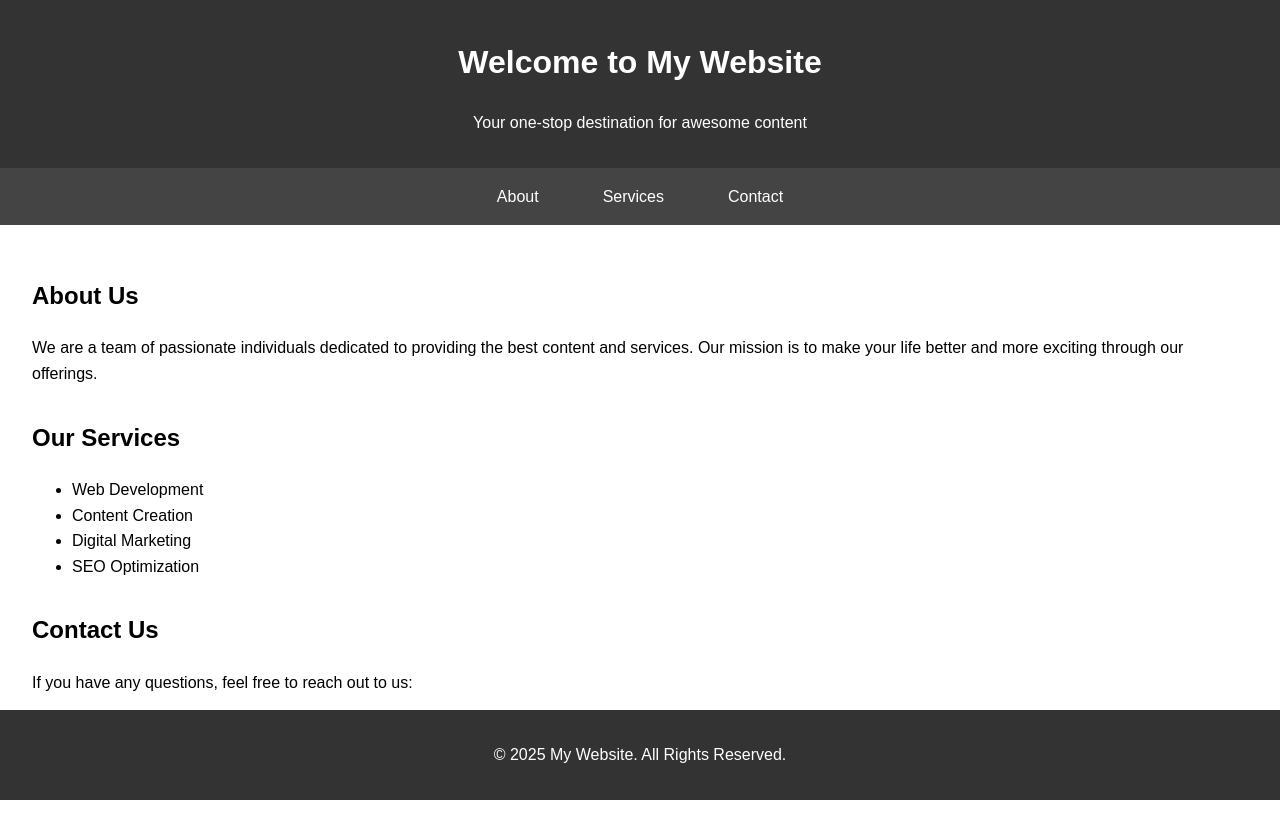
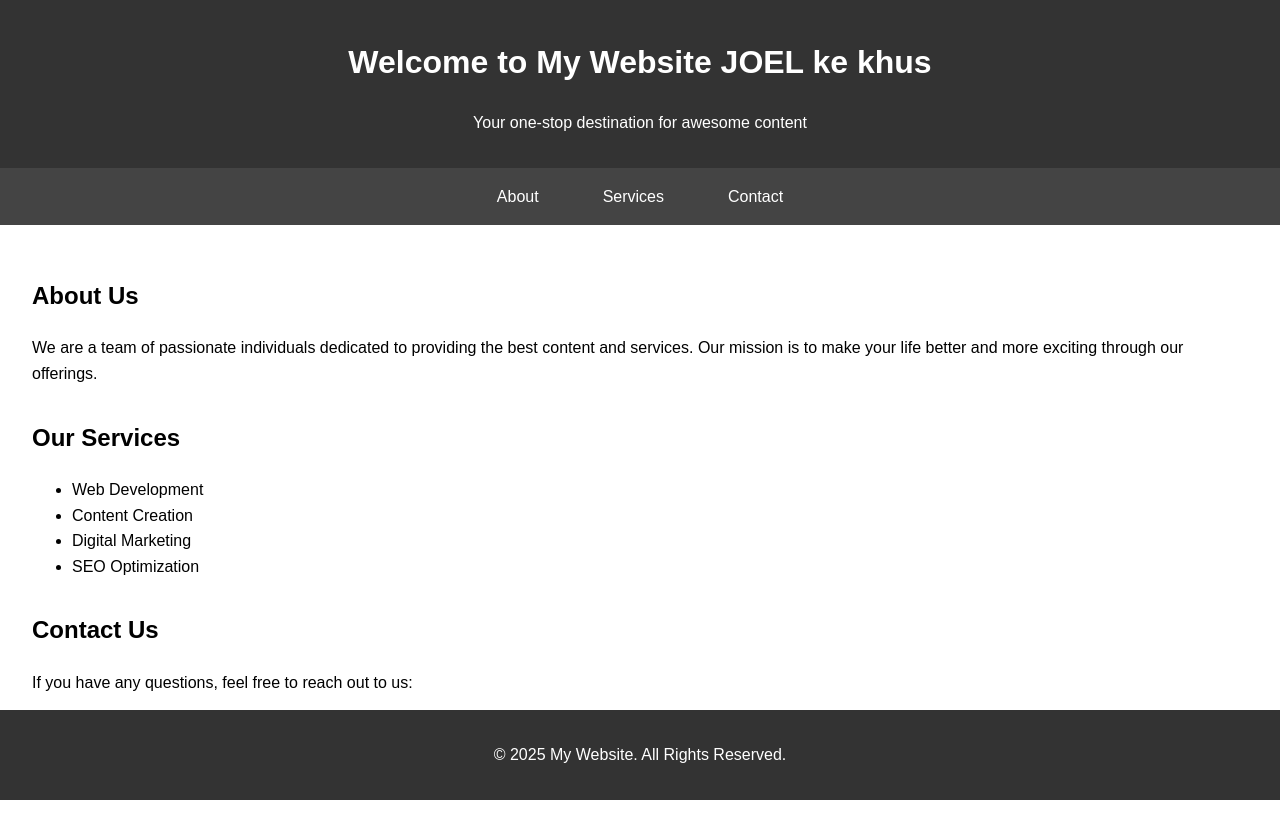
Before and after one commit to azharahmed123/nginx, a plain HTML site: page index.html in a window 1280 px wide. Drawn offline with Linux system fonts and the light colour scheme.

Commit message:
Update index.html

```diff
--- a/index.html
+++ b/index.html
@@ -52,7 +52,7 @@
 </head>
 <body>
     <header>
-        <h1>Welcome to My Website</h1>
+        <h1>Welcome to My Website JOEL ke khus</h1>
         <p>Your one-stop destination for awesome content</p>
     </header>
 
```
